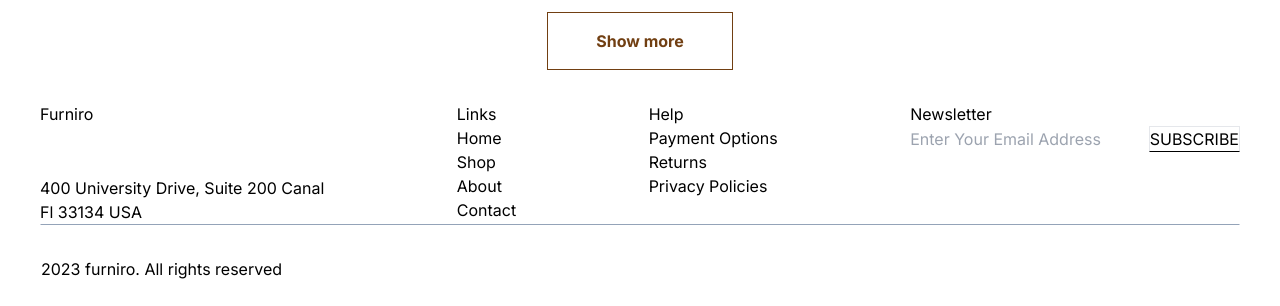
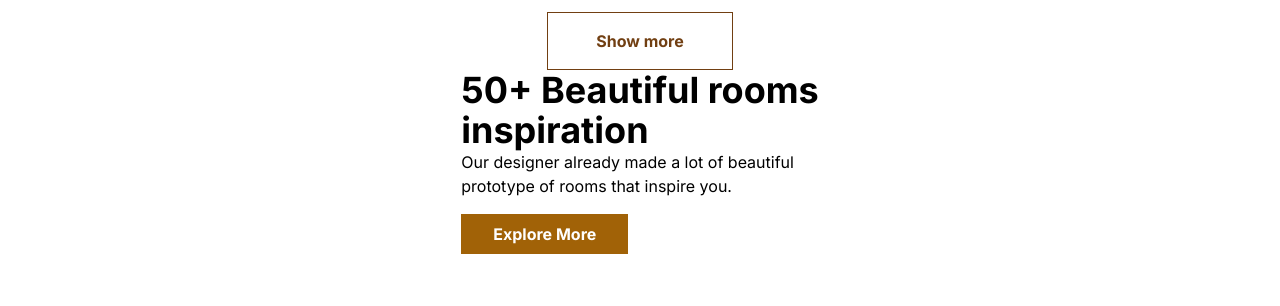
Before and after one commit to dev-subhadeep/furniro, a Next.js app: page / in a window 1280 px wide. Shown: the part 2232-2538 px from the top of the page. Built offline with nearby package versions, Linux system fonts and the light colour scheme.

Commit message:
added Inpiration section file

```diff
--- a/src/app/page.tsx
+++ b/src/app/page.tsx
@@ -1,12 +1,15 @@
 import Category from "@/components/Category";
 import Products from "@/components/Products";
 import Hero from "@/components/Hero";
+import Inspiration from "@/components/Inspiration";
+
 export default function Home() {
   return (
     <main className="flex min-h-screen flex-col items-center justify-between">
       <Hero />
       <Category />
       <Products />
+      <Inspiration />
     </main>
   );
 }
--- /dev/null
+++ b/src/components/Inspiration.tsx
@@ -0,0 +1,25 @@
+import React from "react";
+import SampleImage from "@/assets/image 101.png";
+
+const Inspiration = () => {
+  return (
+    <div>
+      <div>
+        <h1 className="text-4xl font-bold">
+          50+ Beautiful rooms <br /> inspiration
+        </h1>
+        <p>
+          Our designer already made a lot of beautiful <br /> prototype of rooms
+          that inspire you.
+        </p>
+        <button className="bg-yellow-700 px-8 py-2 my-4 text-white font-bold">
+          Explore More
+        </button>
+      </div>
+      <div></div>
+      <div></div>
+    </div>
+  );
+};
+
+export default Inspiration;
```
Also changed, not shown: src/components/ProductCard.tsx (renamed from src/components/ProductCard.jsx), src/components/Products.tsx (renamed from src/components/Products.jsx).
